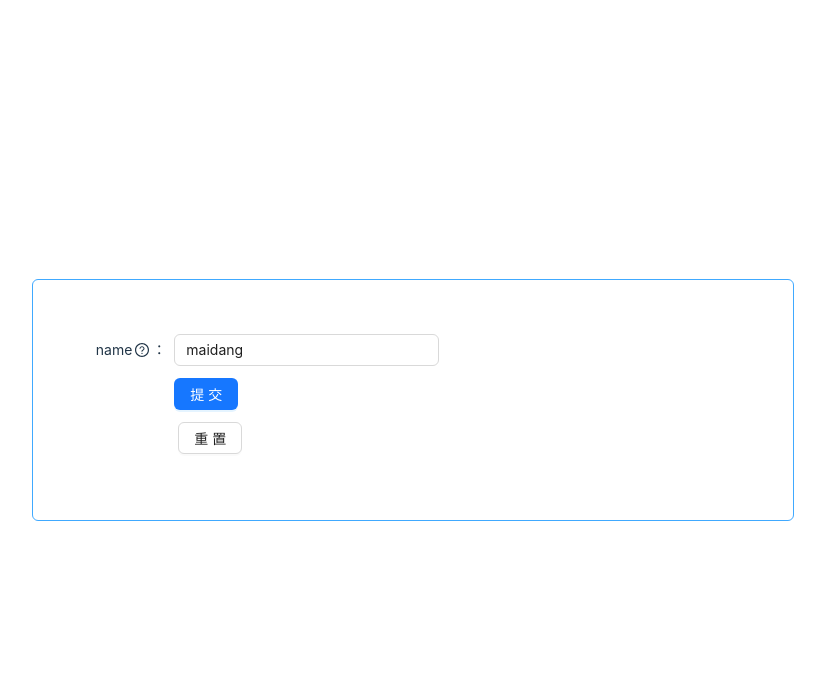
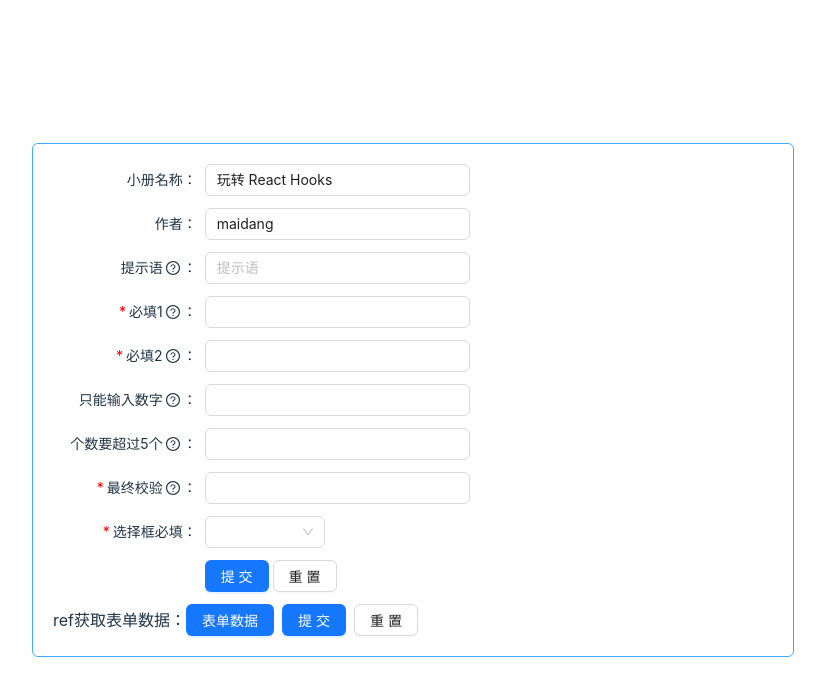
Before and after one commit to maidangzhu/maidang-form, a React (Vite) app: page / in a window 1280 px wide. Shown: the top 696 px of the page, without its empty margins (248-1073 px from the left). Built offline with nearby package versions, Linux system fonts and the light colour scheme.

Commit message:
feat: add form validation

```diff
--- a/src/App.tsx
+++ b/src/App.tsx
@@ -1,11 +1,11 @@
-import { Input, Flex, Button } from "antd";
+import { Input, Flex, Button, Select } from "antd";
 import Form from "./components/Form";
 import { FormInstance } from "./components/Form/useForm/interface";
 import { useRef } from "react";
 
 const boxStyle: React.CSSProperties = {
 	width: '100%',
-	height: 200,
+	height: '100%',
 	borderRadius: 6,
 	border: '1px solid #40a9ff',
 	padding: 20
@@ -21,35 +21,142 @@ function App() {
 
 	return (
 		<div style={wrapperStyle}>
-			<Flex align="center" justify="start" style={boxStyle}>
+			<Flex align="start" justify="start" style={boxStyle} vertical>
 				<Form
 					style={{width: '100%'}}
-					initialValues={{name: 'maidang'}}
+					initialValues={{book: "玩转 React Hooks", name: 'maidang'}}
 					ref={ref}
-					onFinish={(data: unknown) => {
+					onFinish={(data: any) => {
 						console.log("表单数据:", data);
 					}}
-					onFinishFailed={(errorInfo: unknown) => {
+					onFinishFailed={(errorInfo: any) => {
 						console.log("Failed:", errorInfo);
 					}}
 					onReset={() => {
 						console.log("重制表单成功");
 					}}
 				>
-					<Form.Item name="name" label="name" tooltip="hello world">
+					<Form.Item label="小册名称" name="book">
+						<Input placeholder="请输入小册名称"/>
+					</Form.Item>
+					<Form.Item label="作者" name="name">
+						<Input placeholder="请输入作者"/>
+					</Form.Item>
+
+					<Form.Item label="提示语" tooltip="我是提示语" name="tooltip">
+						<Input placeholder="提示语"/>
+					</Form.Item>
+
+					<Form.Item
+						label="必填1"
+						name="rules"
+						tooltip="rules必填"
+						rules={[{required: true, message: "请输入必填"}]}
+					>
 						<Input/>
 					</Form.Item>
+					<Form.Item label="必填2" tooltip="require必填" name="rules1" required>
+						<Input/>
+					</Form.Item>
+					<Form.Item
+						label="只能输入数字"
+						tooltip="正则检验"
+						name="rules2"
+						rules={[{rule: /^[0-9]*$/, message: "请输入数字"}]}
+					>
+						<Input/>
+					</Form.Item>
+
+					<Form.Item
+						label="个数要超过5个"
+						tooltip="自定义校验"
+						name="rules3"
+						rules={[
+							{
+								rule: (v: any) => v.length > 5,
+								message: "输入要超过5个",
+							},
+						]}
+					>
+						<Input/>
+					</Form.Item>
+
+					<Form.Item
+						label="最终校验"
+						name="rules4"
+						tooltip="只能输入数字 + (不能超过5) + 必填 "
+						required
+						rules={[
+							{
+								rule: (v: any) => v.length < 5,
+								message: "输入不能超过5个",
+							},
+							{rule: /^[0-9]*$/, message: "请输入数字"},
+						]}
+					>
+						<Input/>
+					</Form.Item>
+
+					<Form.Item
+						rules={[{required: true, message: "请输入必填"}]}
+						label="选择框必填"
+						name="select"
+					>
+						<Select
+							style={{width: 120}}
+							allowClear
+							options={[
+								{value: "React", label: "React"},
+								{value: "Vue", label: "Vue"},
+								{value: "Hooks", label: "Hooks"},
+							]}
+						/>
+					</Form.Item>
+
 					<Form.Item>
 						<Button type="primary" htmlType="submit">
 							提交
 						</Button>
-					</Form.Item>
-					<Form.Item>
 						<Button style={{marginLeft: 4}} htmlType="reset">
 							重置
 						</Button>
 					</Form.Item>
 				</Form>
+
+				<div>
+					ref获取表单数据：
+					<Button
+						type="primary"
+						onClick={() => {
+							console.log("ref获取实例", ref);
+							const store = ref.current?.getFieldValue();
+							console.log("ref 获取表单数据", store);
+						}}
+					>
+						表单数据
+					</Button>
+					<Button
+						type="primary"
+						onClick={() =>
+							ref.current?.submit((data: any) => {
+								console.log("ref提交按钮", data);
+							})
+						}
+						style={{marginLeft: 8}}
+					>
+						提交
+					</Button>
+					<Button
+						style={{marginLeft: 8}}
+						onClick={() => {
+							ref.current?.resetFields(() => {
+								console.log("ref 重置成功");
+							});
+						}}
+					>
+						重置
+					</Button>
+				</div>
 			</Flex>
 		</div>
 	)
--- a/src/components/Form/Layout.tsx
+++ b/src/components/Form/Layout.tsx
@@ -24,7 +24,7 @@ const Index: React.FC<IndexProps> = (
 		<>
 			<Row gutter={8}>
 				<Col
-					span={4}
+					span={5}
 					style={{textAlign: "right", lineHeight: "32px", fontSize: 14}}
 				>
 					{required && <span style={{color: "red", marginRight: 3}}>*</span>}
--- a/src/components/Form/useForm/FormManager.ts
+++ b/src/components/Form/useForm/FormManager.ts
@@ -39,15 +39,20 @@ export class FormManager {
 	}
 
 	dispatch = (action: ReducerAction) => {
-		const {type, name, value} = action;
-		switch (type) {
+		switch (action.type) {
 			case "updateValue": {
+				const {name, value} = action;
 				this.updateValue(name, value);
+				break;
+			}
+			case "validateField": {
+				const {name} = action;
+				this.validateFieldValue(name); // 触发单个更新
 				break;
 			}
 			default:
 		}
-	}
+	};
 
 	registerField = (name: NameProps, updateChange: DataProps) => {
 		this.update_store[name] = updateChange;
@@ -95,9 +100,9 @@ export class FormManager {
 		this.updateStoreField(name)
 	};
 
-	getFieldValidate = () => {
-
-	}
+	getFieldValidate = (name: NameProps) => {
+		return this.validateRule[name];
+	};
 
 	// 保存从业务层传递进来的方法
 	setConfigWays = (configWays: ConfigWayProps) => {
@@ -163,10 +168,8 @@ export class FormManager {
 		return flag;
 	};
 
-	createValidate(
-		name: NameProps,
-		updateChange: updateProps
-	): validateRuleListProps | null {
+	createValidate(name: NameProps, updateChange: updateProps):
+		validateRuleListProps | null {
 		const {rules = [], required = false, message = ""} = updateChange;
 		if (rules.length === 0 && !required) return null;
 
```
Also changed, not shown: 1 other file (tests, documents, lock files or other folders).
